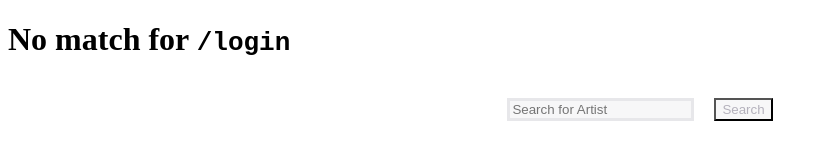
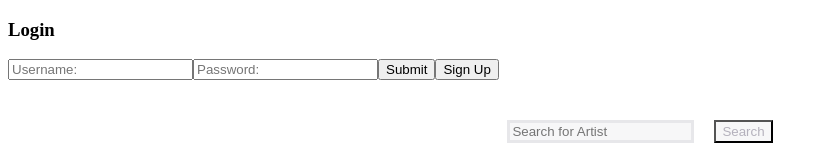
Before and after one commit to bbairdgen/uniquist, a React (Create React App) app in the folder client/: page /login in a window 1280 px wide. Shown: the top 160 px of the page, without its empty margins (0-828 px from the left). Built offline with nearby package versions, Linux system fonts and the light colour scheme; no server answers.

Commit message:
adding login and signup pages

```diff
--- a/client/src/App.js
+++ b/client/src/App.js
@@ -3,10 +3,14 @@ import React from "react";
 import { BrowserRouter as Router, Routes, Route } from "react-router-dom";
 import { ApolloClient, ApolloProvider, InMemoryCache } from "@apollo/client";
 import Home from "./pages/Home";
-import Matchup from "./pages/Matchup";
-import Vote from "./pages/Vote";
+// import Matchup from "./pages/Matchup";
+// import Vote from "./pages/Vote";
 import NotFound from "./pages/NotFound";
 import Spotify from "./components/Spotify";
+import Login from "./pages/Login";
+import SignUp from "./pages/SignUp";
+
+
 
 const client = new ApolloClient({
   uri: "/graphql",
@@ -20,8 +24,10 @@ function App() {
         <div className="flex-column justify-center align-center min-100-vh bg-primary">
           <Routes>
             <Route path="/" element={<Home />} />
-            <Route path="/matchup" element={<Matchup />} />
-            <Route path="/matchup/:id" element={<Vote />} />
+            <Route path="/login" element={<Login />} />
+            <Route path="/signup" element={<SignUp />} />
+            {/* <Route path="/matchup" element={<Matchup />} /> */}
+            {/* <Route path="/matchup/:id" element={<Vote />} /> */}
             <Route path="*" element={<NotFound />} />
           </Routes>
         </div>
--- /dev/null
+++ b/client/src/pages/Login.js
@@ -0,0 +1,91 @@
+import React, { useState } from 'react';
+import { Link } from 'react-router-dom';
+import { useMutation } from '@apollo/client';
+import { LOGIN_USER } from '../utils/mutations';
+
+import Auth from '../utils/auth';
+// import reportWebVitals from '../reportWebVitals';
+
+const Login = (props) => {
+    const [formState, setFormState] = useState({ username: '', password: ''});
+    const [login, {error, data}] = useMutation(LOGIN_USER);
+
+    const handleChange = (event) => {
+        const { name, value } = event.target;
+
+        setFormState({
+            ...formState,
+            [name]: value,
+        });
+    };
+
+    const handleFormSubmit = async (event) => {
+        event.preventDefault();
+        // console.log(formState);
+        try {
+            const { data } = await login({
+                variables: { ...formState}
+            });
+
+            Auth.login(data.login.token)
+        } catch (err) {
+            console.error(err);
+        }
+
+        setFormState({
+            username: '',
+            password: '',
+        })
+    };
+
+    return(
+        <main>
+            <div className="card">
+                <h3>Login</h3>
+                <div className='card-body'>
+                    {data ? (
+                        <Link to="User"/>
+                    ): (
+                        <form onSubmit={handleFormSubmit}>
+                            <input
+                            className="form-input"
+                            placeholder="Username:"
+                            name="username"
+                            type="username"
+                            value={formState.email}
+                            onChange={handleChange}
+                            />
+                            <input
+                            className="form-input"
+                            placeholder="Password:"
+                            name="password"
+                            type="password"
+                            value={formState.password}
+                            onChange={handleChange}
+                            />
+                            <button
+                              className="btn"
+                              style={{ cursor: 'pointer'}}
+                              type="submit"
+                              >
+                            Submit
+                            </button>
+                            <Link to="/SignUp">
+                                <button className="btn" style={{ cursor: 'pointer' }}>Sign Up</button>
+                            </Link>
+                        </form>
+                    )}
+
+                    {error && (
+                        <div>
+                            {error.message}
+                        </div>
+                    )}
+                </div>
+            </div>
+        </main>
+    )
+
+}
+
+export default Login
--- a/client/src/pages/Matchup.js
+++ b/client/src/pages/Matchup.js
@@ -82,4 +82,4 @@ const Matchup = () => {
   );
 };
 
-export default Matchup;
+// export default Matchup;
--- /dev/null
+++ b/client/src/pages/SignUp.js
@@ -0,0 +1,82 @@
+import React, { useState } from 'react';
+import { Link } from 'react-router-dom';
+
+import { useMutation } from '@apollo/client';
+import { ADD_USER } from '../utils/mutations';
+
+import Auth from '../utils/auth';
+
+const SignUp = () => {
+    const [formState, setFormState] = useState({
+        username: '',
+        password: '',
+    });
+    const [addUser, { error, data }] = useMutation(ADD_USER);
+
+    const handleChange = (event) => {
+        const { name, value } = event.target;
+
+        setFormState({
+            ...formState,
+            [name]: value,
+        });
+    };
+
+    const handleFormSubmit = async (event) => {
+        event.preventDefault();
+        console.log(formState);
+
+        try {
+            const { data } = await addUser({
+                variables: { ...formState },
+            });
+
+            Auth.login(data.addUser.token);
+        } catch (err) {
+            console.error(err);
+        }
+    };
+
+    return (
+        <main>
+            <div className="card">
+                <h3>Sign Up</h3>
+                <div className="card-body">
+                    {data ? (
+                        <Link to="/"></Link>
+                    ) : (
+                        <form onSubmit={handleFormSubmit}>
+                            <input
+                                className="form-input"
+                                placeholder="Username:"
+                                name="username"
+                                type="text"
+                                value={formState.name}
+                                onChange={handleChange}
+                            />
+                            <input
+                                className="form-input"
+                                placeholder="Password:"
+                                name="password"
+                                type="password"
+                                value={formState.password}
+                                onChange={handleChange}
+                            />
+                            <button className="btn" style={{ cursor: 'pointer' }} type="submit">
+                                Submit
+                            </button>
+                        </form>
+                    )}
+
+                    {error && (
+                        <div>
+                            {error.message}
+                        </div>
+                    )}
+                </div>
+            </div>
+        </main>
+    )
+}
+
+export default SignUp
--- a/client/src/utils/mutations.js
+++ b/client/src/utils/mutations.js
@@ -1,23 +1,25 @@
 import { gql } from '@apollo/client';
 
-export const CREATE_MATCHUP = gql`
-  mutation createMatchup($tech1: String!, $tech2: String!) {
-    createMatchup(tech1: $tech1, tech2: $tech2) {
-      _id
-      tech1
-      tech2
+export const LOGIN_USER = gql`
+  mutation login($username: String!, $password: String!) {
+    login(email: $username, password: $password) {
+      token
+      user {
+        _id
+        username
+      }
     }
   }
 `;
 
-export const CREATE_VOTE = gql`
-  mutation createVote($_id: String!, $techNum: Int!) {
-    createVote(_id: $_id, techNum: $techNum) {
-      _id
-      tech1
-      tech2
-      tech1_votes
-      tech2_votes
+export const ADD_USER = gql`
+  mutation addUser($username: String!, $email: String!, $password: String!) {
+    addUser(username: $username, email: $email, password: $password) {
+      token
+      user {
+        _id
+        username
+      }
     }
   }
 `;
```
Also changed, not shown: client/src/components/Spotify.js (line endings or trailing spaces).
